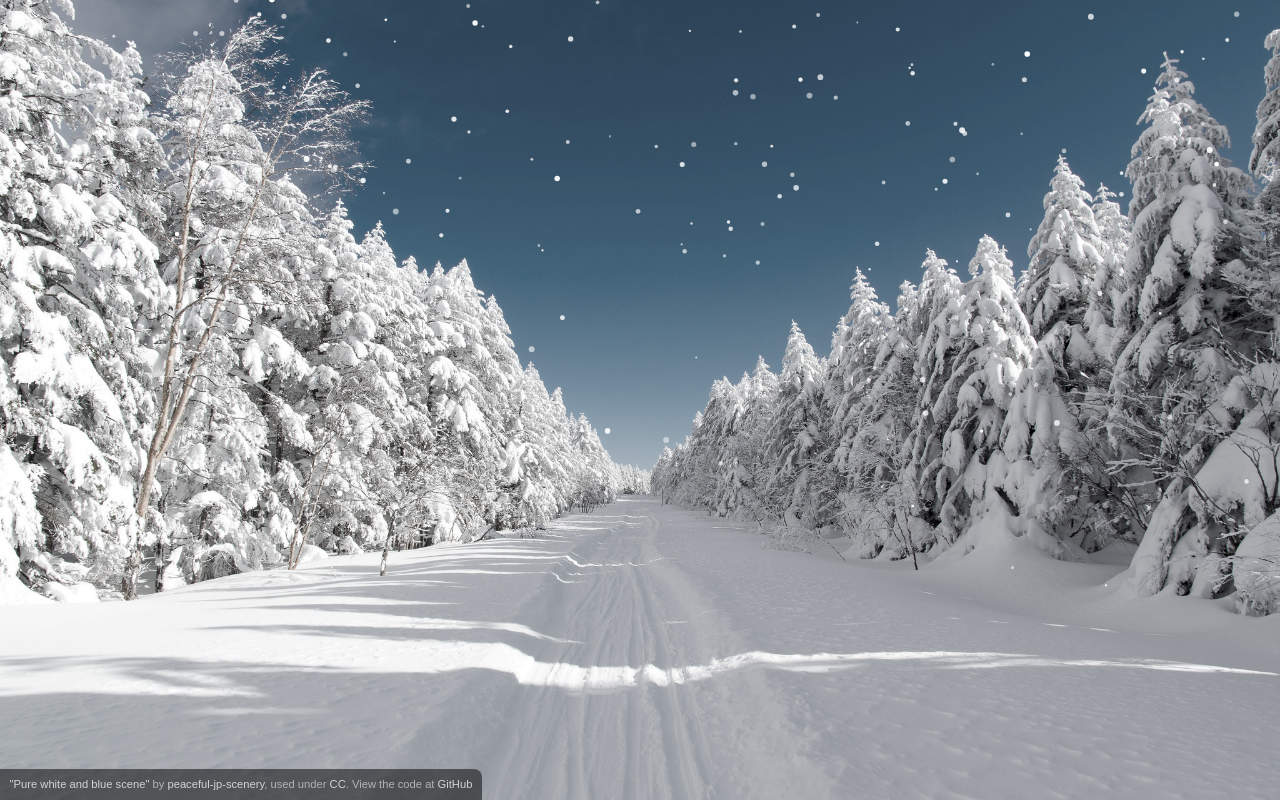
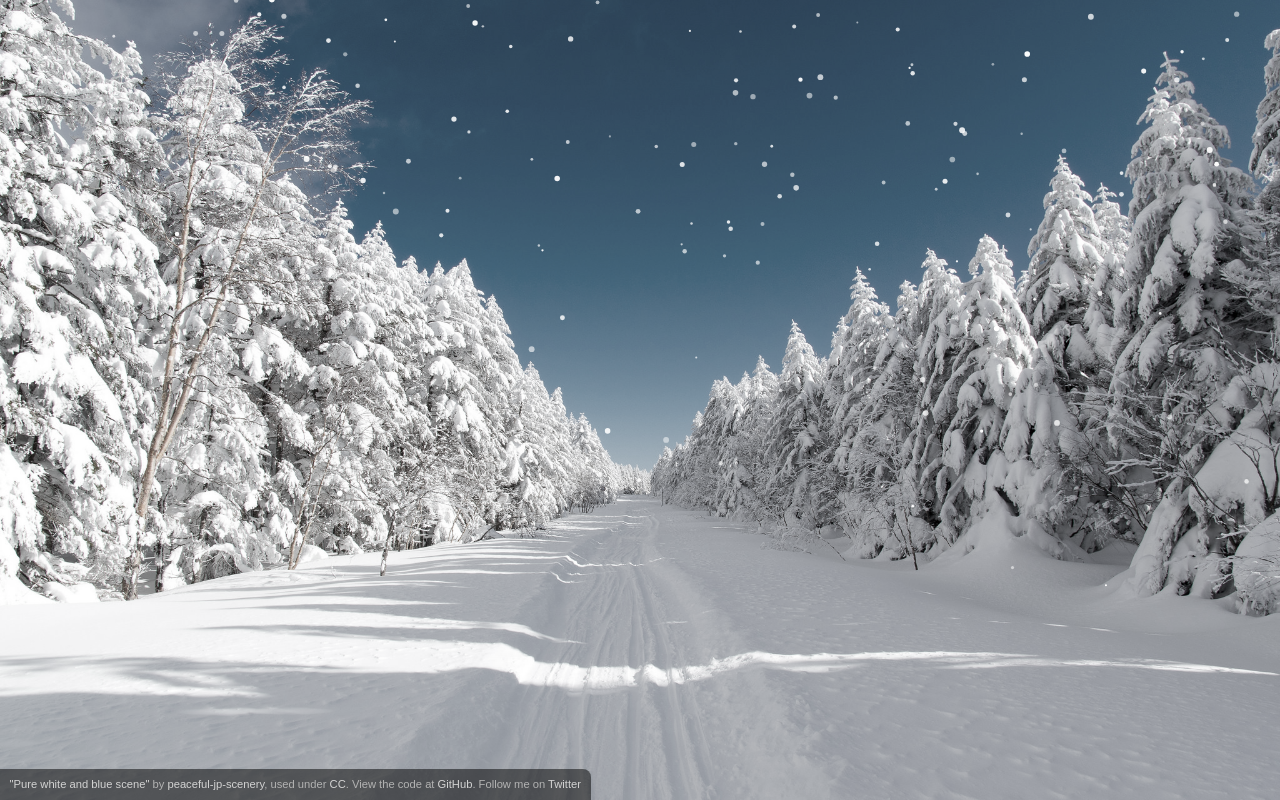
Before and after one commit to roebuk/snow, a plain HTML site: page index.html in a window 1280 px wide. Drawn offline with Linux system fonts and the light colour scheme.

Commit message:
Added Twitter link

```diff
--- a/index.html
+++ b/index.html
@@ -5,7 +5,7 @@
 </head>
 <body>
     <div class="container">
-        <div class="credit"><a href="https://www.flickr.com/photos/peaceful-jp-scenery/16049582520">"Pure white and blue scene"</a> by <a href="https://www.flickr.com/photos/peaceful-jp-scenery/">peaceful-jp-scenery</a>, used under <a href="https://creativecommons.org/licenses/by-nc-nd/2.0/">CC</a>. View the code at <a href="https://github.com/kristianroebuck/snow">GitHub</a></div>
+        <div class="credit"><a href="https://www.flickr.com/photos/peaceful-jp-scenery/16049582520">"Pure white and blue scene"</a> by <a href="https://www.flickr.com/photos/peaceful-jp-scenery/">peaceful-jp-scenery</a>, used under <a href="https://creativecommons.org/licenses/by-nc-nd/2.0/">CC</a>. View the code at <a href="https://github.com/kristianroebuck/snow">GitHub</a>. Follow me on <a href="https://twitter.com/roebk">Twitter</a></div>
     </div>
 
     <script src="js/snow.min.js"></script>
```
